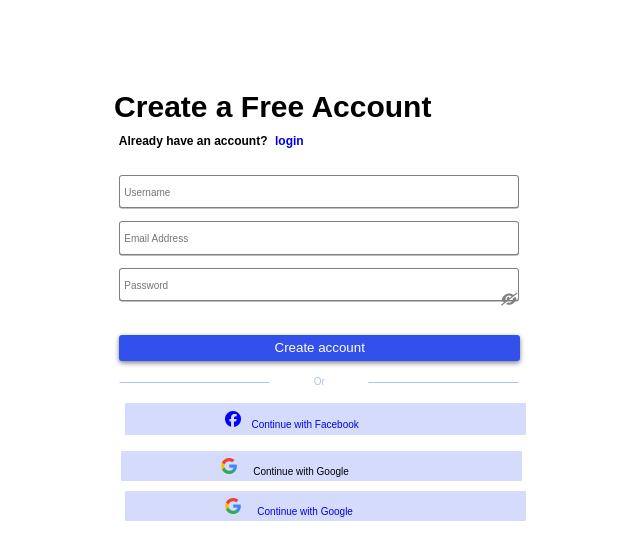
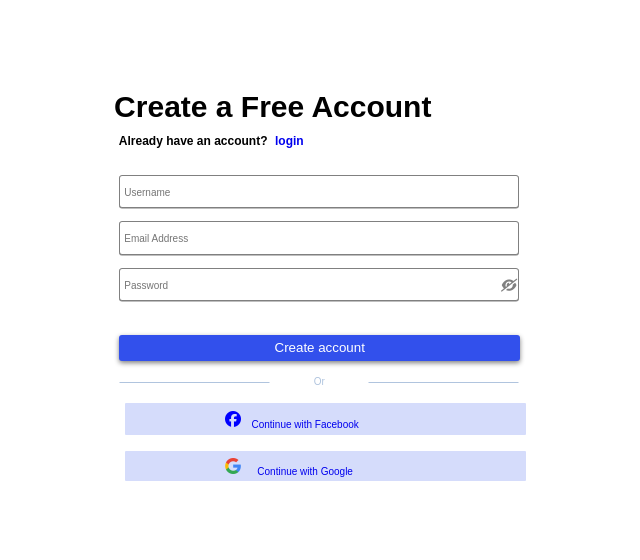
Before and after one commit to zuri-training/Favicon_gen-Team-68, a Django app: page /signup/ in a window 1280 px wide. Shown: the top 560 px of the page, without its empty margins (312-952 px from the left). Run offline with Django 4.2, Linux system fonts and the light colour scheme; some libraries are stand-ins or nearby versions.

Commit message:
refactored to include the google_login html file

```diff
--- a/templates/social-logins.html
+++ b/templates/social-logins.html
@@ -1,5 +1,3 @@
-{% load static %}
-{% load socialaccount %}
 <link rel="preconnect" href="https://fonts.googleapis.com">
 <link rel="preconnect" href="https://fonts.gstatic.com" crossorigin>
 <link href="https://fonts.googleapis.com/css2?family=Open+Sans&display=swap" rel="stylesheet">
@@ -7,20 +5,4 @@
 <p class="txt-lines">Or</p>
     {% include 'facebook_login.html' %}
 
-<div class="butn2">
-    <button>
-        <img class="google" src="{% static 'images/Google_icon.png' %}">
-    </button>
-    <p>Continue with Google</p>
-</div>
-
-
-
-<a style='text-decoration: none' href={% provider_login_url 'google' %}>
-    <div class="butn2">
-        <button>
-            <img class="google" src="{% static 'images/Google_icon.png' %}">
-        </button>
-        <p>Continue with Google</p>
-    </div>
-</a>
+    {% include 'google_login.html' %}
```
